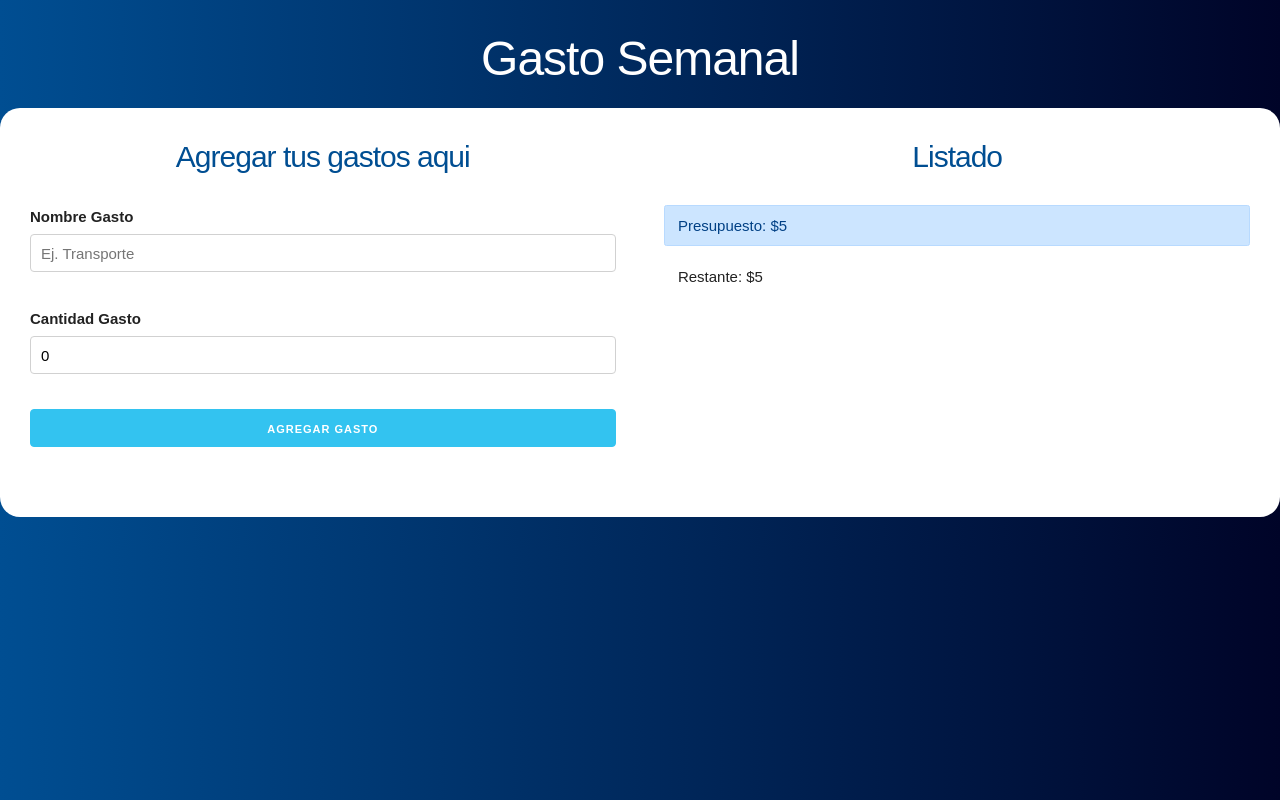
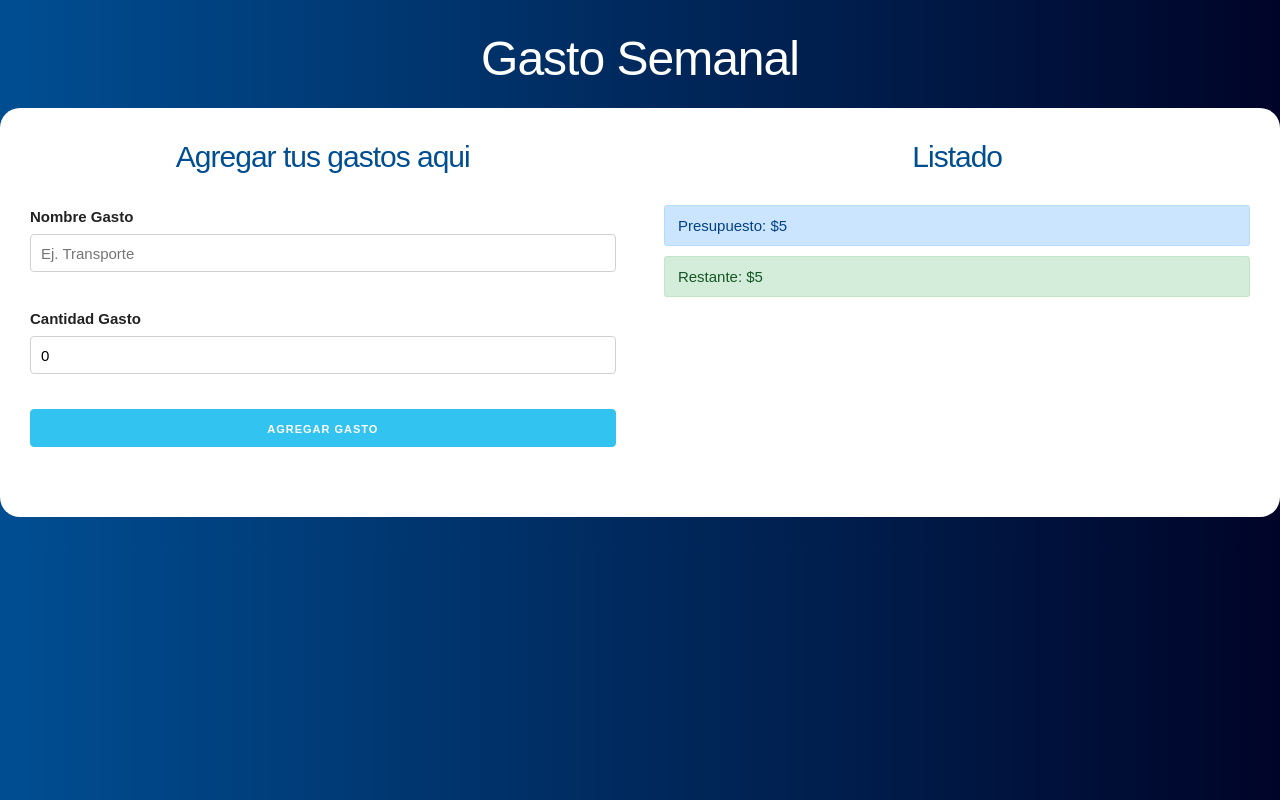
Before and after one commit to nerila1310/Control-de-Presupuesto, a React (Create React App) app: page / in a window 1280 px wide. Both pictures are taken after typing "5" into the empty fields and a click on the input "Definir Presupuesto". Built offline with nearby package versions, Linux system fonts and the light colour scheme.

Commit message:
Cambiamos el color del restante de acuerdo a su porcentaje

```diff
--- a/src/App.js
+++ b/src/App.js
@@ -30,7 +30,7 @@
             //resetear a false
             guardarCrearGasto(false);
         }
-    },[gasto]);
+    },[gasto, creargasto, gastos, restante]);
 
 
     return (
--- a/src/components/ControlPresupuesto.js
+++ b/src/components/ControlPresupuesto.js
@@ -1,4 +1,5 @@
 import React, {Fragment} from 'react';
+import { revisarPresupuesto } from '../helpers';
 
 const ControlPresupuesto = ({presupuesto, restante}) => {
     return (
@@ -9,7 +10,7 @@
                 Presupuesto: ${presupuesto}
             </div>
 
-            <div className="alert">
+            <div className={revisarPresupuesto(presupuesto, restante)}>
                 Restante: ${restante}
             </div>
 
--- /dev/null
+++ b/src/helpers.js
@@ -0,0 +1,13 @@
+export const revisarPresupuesto = (presupuesto, restante) => {
+    let clase;
+
+    if( (presupuesto / 4) > restante ){
+        clase = 'alert alert-danger';
+    }else if ( (presupuesto / 2) > restante ){
+        clase = 'alert alert-warning';
+    }else{
+        clase = 'alert alert-success';
+    }
+
+    return clase;
+}
```
